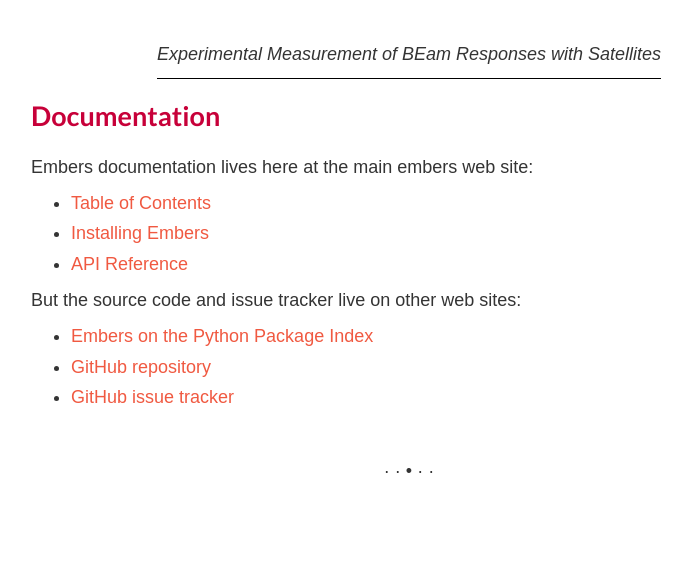
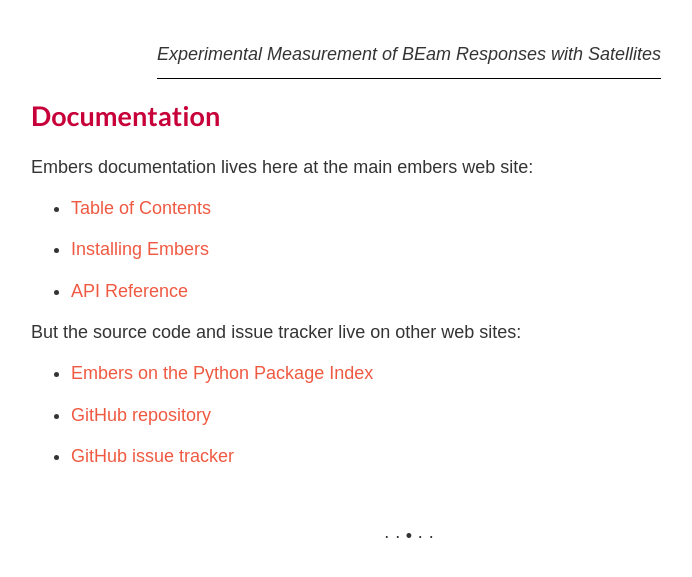
Before and after one commit to amanchokshi/EMBERS, a Sphinx documentation site: the page built from docs/index.rst, in a window 1280 px wide. Shown: the top 577 px of the page, without its empty margins (231-923 px from the left). Built offline with Sphinx 7.4.7, drawn with Linux system fonts in a browser that asks for light colours; some web fonts are replaced.

Commit message:
Removed tr and .simple from css

```diff
--- a/docs/_static/style.css
+++ b/docs/_static/style.css
@@ -190,9 +190,6 @@
 tr:last-child td {
     border: none;
 }
-tr {
-    line-height: 0.6em;
-}
 .viewcode-link {
     float: right;
     margin-left: 1em;
@@ -208,9 +205,6 @@
 .internal {
     border-bottom: none;
     text-decoration: none;
-}
-.simple {
-    line-height: 0.7em;
 }
 
 @media screen and (min-width: 480px) {body {font-size: 1.125em;}}
```
